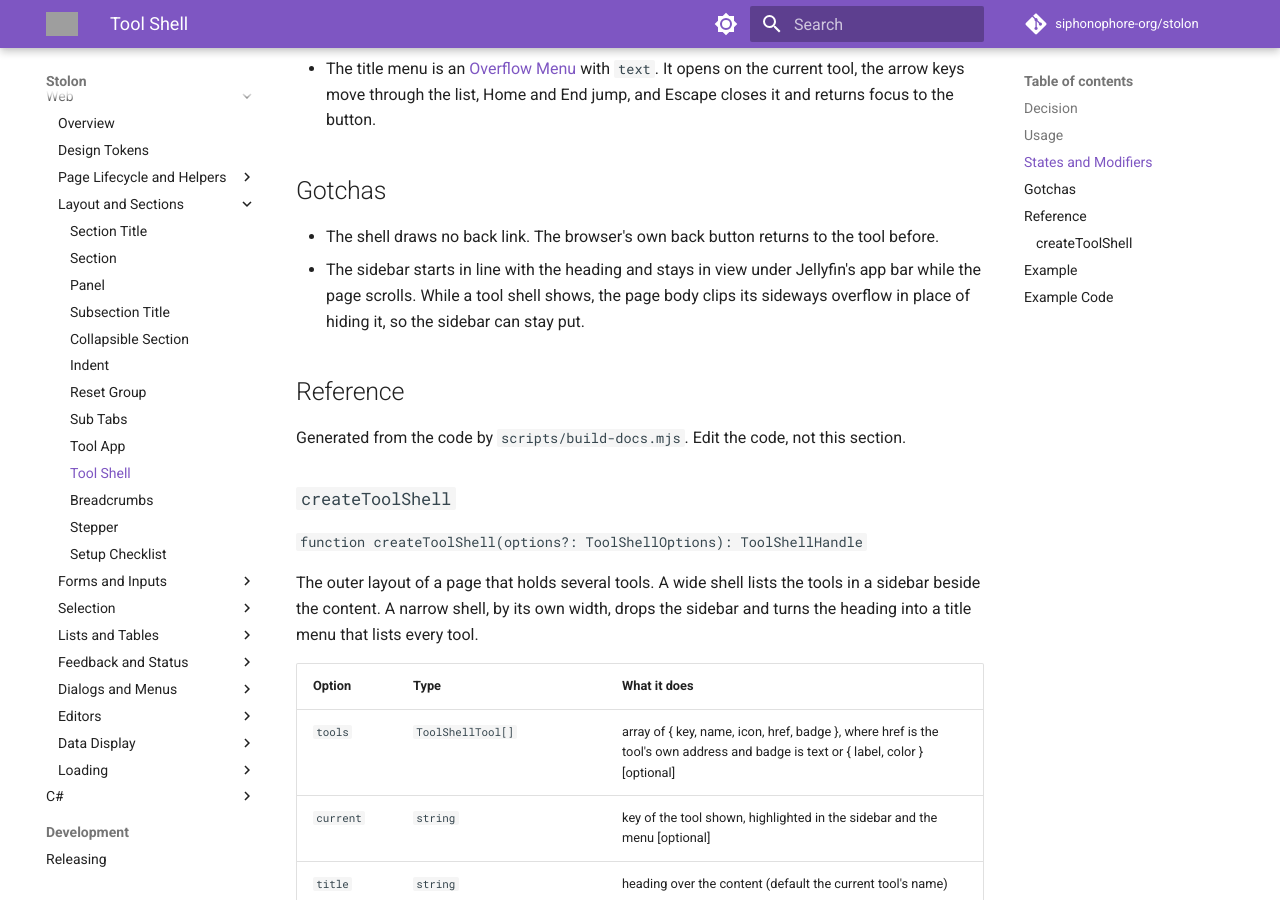
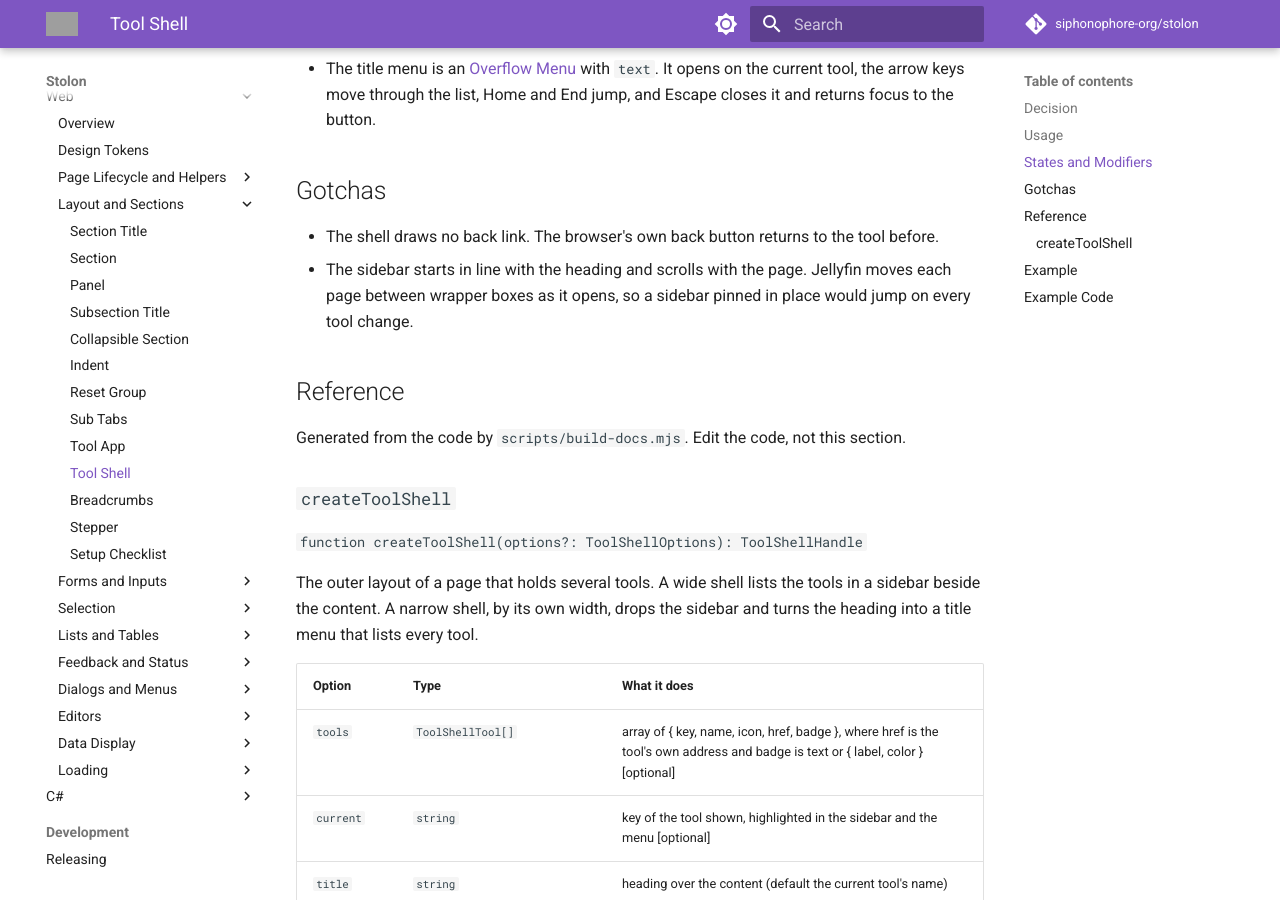
Before and after one commit to siphonophore-org/stolon, an MkDocs documentation site: the page built from docs/components/web/tool-shell.md, in a window 1280 px wide and 900 px high, scrolled down 1724 px. Built offline with MkDocs 1.6.1 and Material for MkDocs 9.7.7, drawn with Linux system fonts in a browser that asks for light colours; comment, search, counter and statistics services are not loaded; some of the changed text lies outside the part shown; grey boxes are pictures that could not be loaded.

Commit message:
unpin the tool sidebar again

```diff
--- a/docs/components/web/tool-shell.md
+++ b/docs/components/web/tool-shell.md
@@ -45,7 +45,7 @@ Classes: `stolon-tool-shell`, with the parts `stolon-tool-shell-nav`, `stolon-to
 ## Gotchas
 
 * The shell draws no back link. The browser's own back button returns to the tool before.
-* The sidebar starts in line with the heading and stays in view under Jellyfin's app bar while the page scrolls. While a tool shell shows, the page body clips its sideways overflow in place of hiding it, so the sidebar can stay put.
+* The sidebar starts in line with the heading and scrolls with the page. Jellyfin moves each page between wrapper boxes as it opens, so a sidebar pinned in place would jump on every tool change.
 
 ## Reference
 
@@ -88,7 +88,7 @@ The outer layout of a page that holds several tools. A wide shell lists the tool
 | Class | What it looks like |
 | :--- | :--- |
 | `stolon-tool-shell` | Page of several tools, a sidebar of tools beside the current tool's heading and content, built by createToolShell |
-| `stolon-tool-shell-nav` | Sidebar that lists every tool, five large controls wide, its top in line with the tool's heading. It stays in view under Jellyfin's 48px app bar while the page scrolls |
+| `stolon-tool-shell-nav` | Sidebar that lists every tool, five large controls wide, its top in line with the tool's heading |
 | `stolon-tool-shell-item.stolon-menu-item` | One tool in the sidebar, a menu item one large control tall with its icon, name, and badge, the current one in the shared selection look |
 | `stolon-tool-shell-main` | The current tool's heading and content, which take the width beside the sidebar |
 | `stolon-tool-shell-title` | Heading over a tool's content in the page heading size, cut with an ellipsis |
```
Also changed, not shown: src/css/tool-shell.css (+1 -8 lines).
